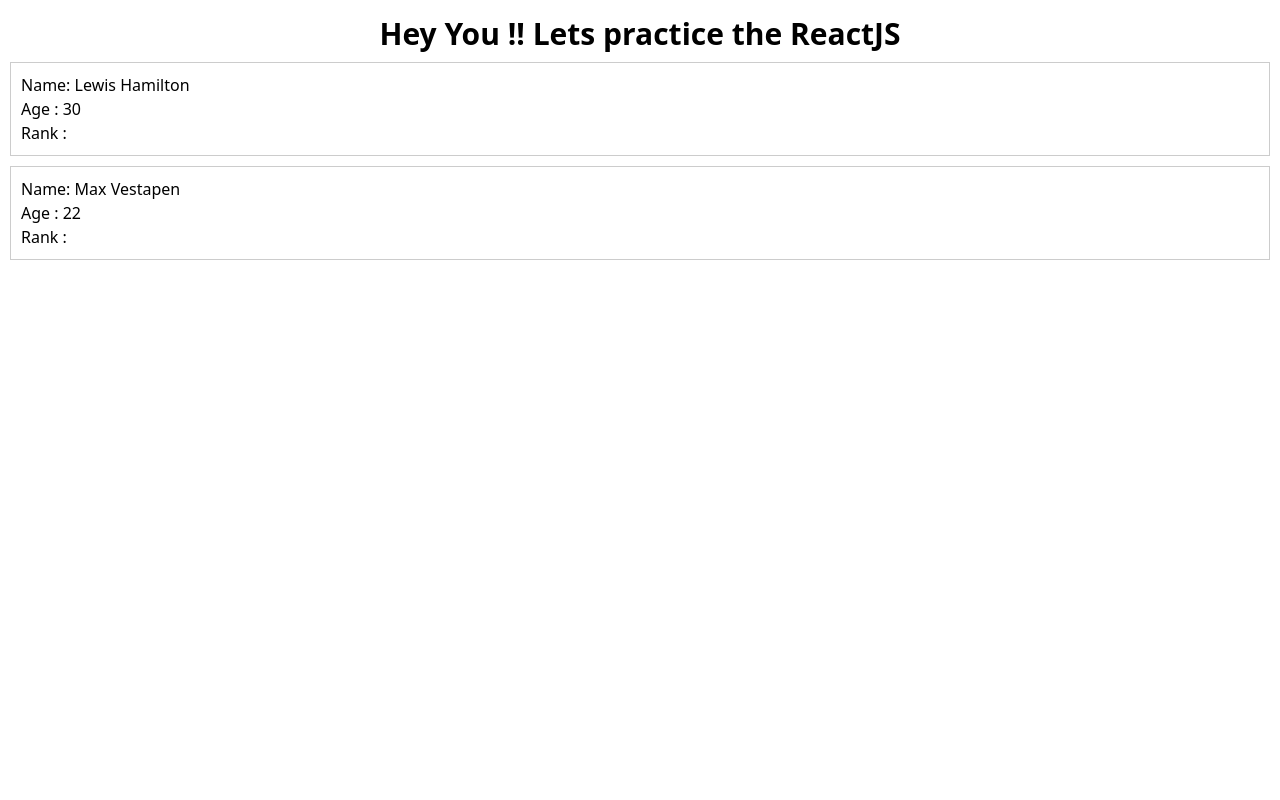
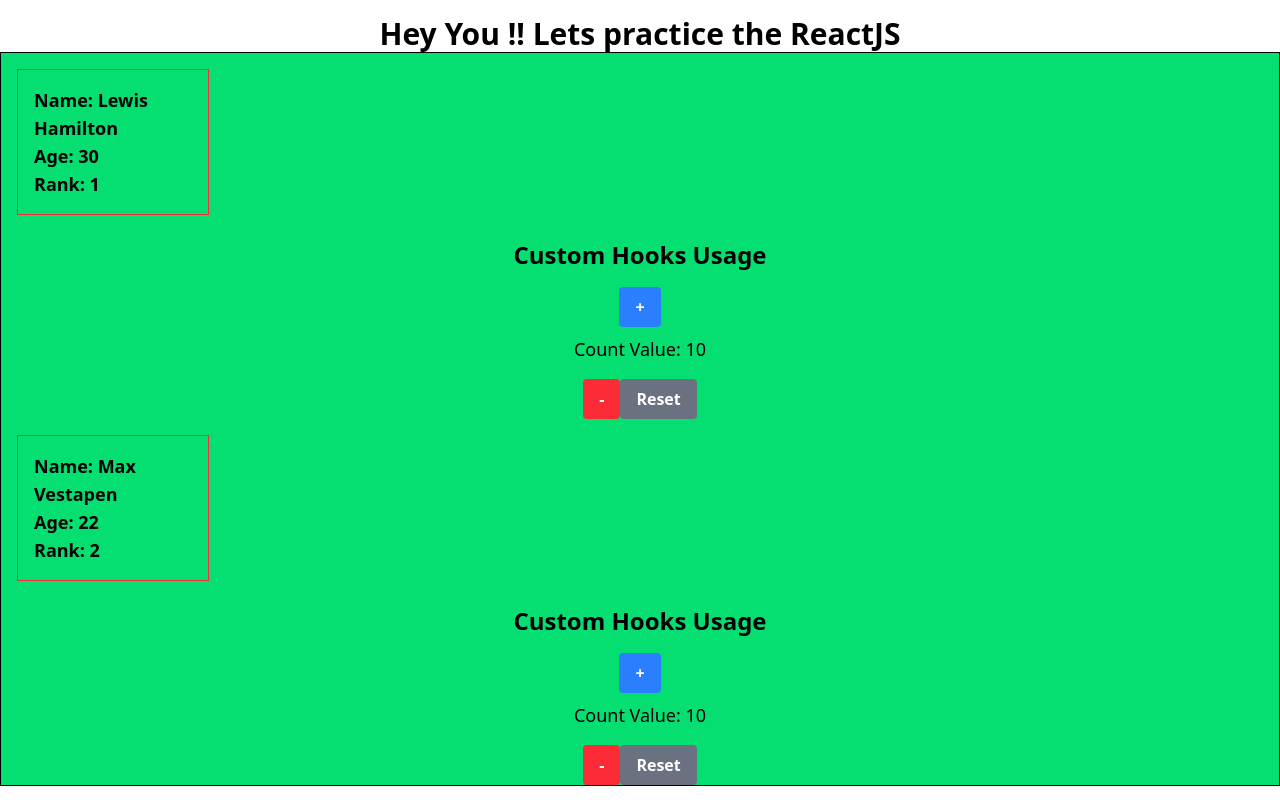
Before and after one commit to jagadish011/reactPractice2, a React (Vite) app: page /useList in a window 1280 px wide. Built offline with nearby package versions, Linux system fonts and the light colour scheme.

Commit message:
changes in the userProfile

```diff
--- a/src/App.jsx
+++ b/src/App.jsx
@@ -34,6 +34,7 @@
           <Route path='/tabs' element = {<Tabs />} />
           <Route path='/dice' element = {<Dice />} />
           <Route path='/fileExplorer' element = {<FileExplorer />} />
+          <Route path = '/productTable' element={<ProductsTable />} />
         </Routes>
       </div>
     </Router>
--- a/src/components/UserProfile.jsx
+++ b/src/components/UserProfile.jsx
@@ -1,13 +1,40 @@
-import React from 'react'
+import React from 'react';
+import useCounter from '../custome-hooks/useCounter';
 
 const UserProfile = (props) => {
+  const { count, increment, decrement, reset } = useCounter(10);
+
   return (
-    <div style={{ border: '1px solid #ccc', padding: '10px', margin: '10px' }}>
-        <h3>Name: {props.name}</h3>
-        <h3>Age : {props.age}</h3>
-        <h3>Rank : {props.rank}</h3>
-    </div>
-  )
-}
+    <>
+      <div className="border border-red-500 p-4 m-4 w-48">
+        <h3 className="text-lg font-semibold">Name: {props.name}</h3>
+        <h3 className="text-lg font-semibold">Age: {props.age}</h3>
+        <h3 className="text-lg font-semibold">Rank: {props.rank}</h3>
+      </div>
+      <div className="text-center mt-6">
+        <h1 className="text-2xl font-bold mb-4">Custom Hooks Usage</h1>
+        <button
+          onClick={increment}
+          className="bg-blue-500 hover:bg-blue-700 text-white font-bold py-2 px-4 rounded"
+        >
+          +
+        </button>
+        <p className="text-lg mt-2 mb-2">Count Value: {count}</p>
+        <button
+          onClick={decrement}
+          className="bg-red-500 hover:bg-red-700 text-white font-bold py-2 px-4 rounded"
+        >
+          -
+        </button>
+        <button
+          onClick={reset}
+          className="bg-gray-500 hover:bg-gray-700 text-white font-bold py-2 px-4 rounded mt-2"
+        >
+          Reset
+        </button>
+      </div>
+    </>
+  );
+};
 
-export default UserProfile
+export default UserProfile;
--- /dev/null
+++ b/src/custome-hooks/useCounter.jsx
@@ -0,0 +1,13 @@
+import React from 'react'
+import { useState } from 'react'
+const useCounter = (initialValue=0) => {
+    const[count, setCount] = useState(initialValue);
+    const increment = () => { setCount(count + 5)}
+    const decrement = () => { setCount(count - 5)}
+    const reset = () => { setCount(initialValue)}
+  return {
+    count, increment, decrement, reset
+  };
+}
+
+export default useCounter
--- a/src/pages/FileExplorer/FileExplorer.jsx
+++ b/src/pages/FileExplorer/FileExplorer.jsx
@@ -40,7 +40,7 @@
     }
 
     return (
-        <div className='w-2/3 mx-auto mt-6 font-sans border  mb-10 rounded p-5'>
+        <div >
             <h1>File Explorer</h1>
             {data.map((file) => (
                 <div key={file.id}>
--- a/src/pages/props/UserList.jsx
+++ b/src/pages/props/UserList.jsx
@@ -4,9 +4,9 @@
 
 const UserList = () => {
   return (
-    <div>
-      <UserProfile name = "Lewis Hamilton" age = {30} />
-      <UserProfile name = "Max Vestapen" age = {22} />
+    <div className='border bg-green-400'>
+      <UserProfile name = "Lewis Hamilton" age = {30} rank = {1} />
+      <UserProfile name = "Max Vestapen" age = {22} rank = {2} />
     </div>
   )
 }
```
